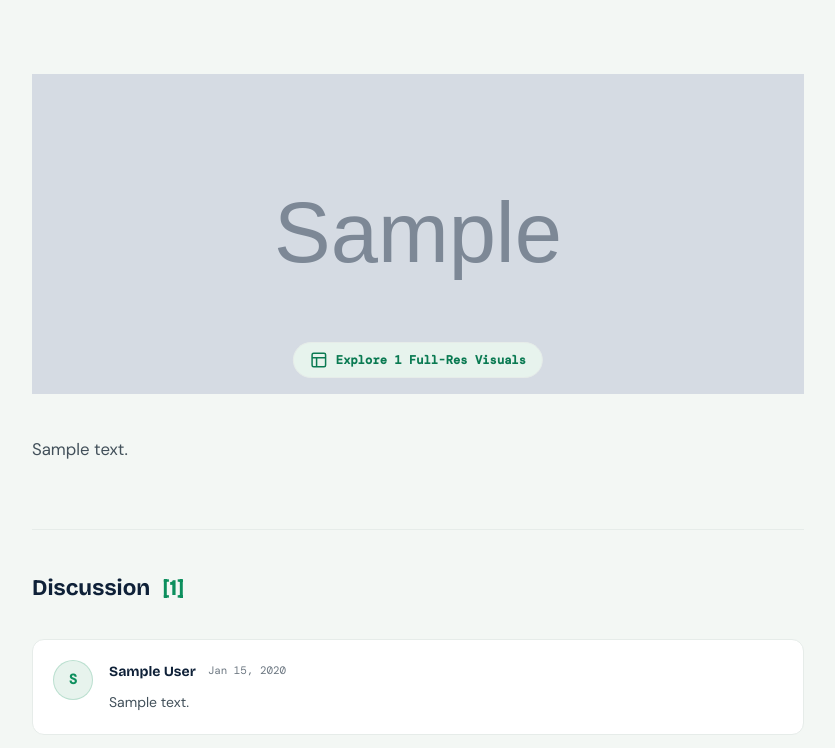
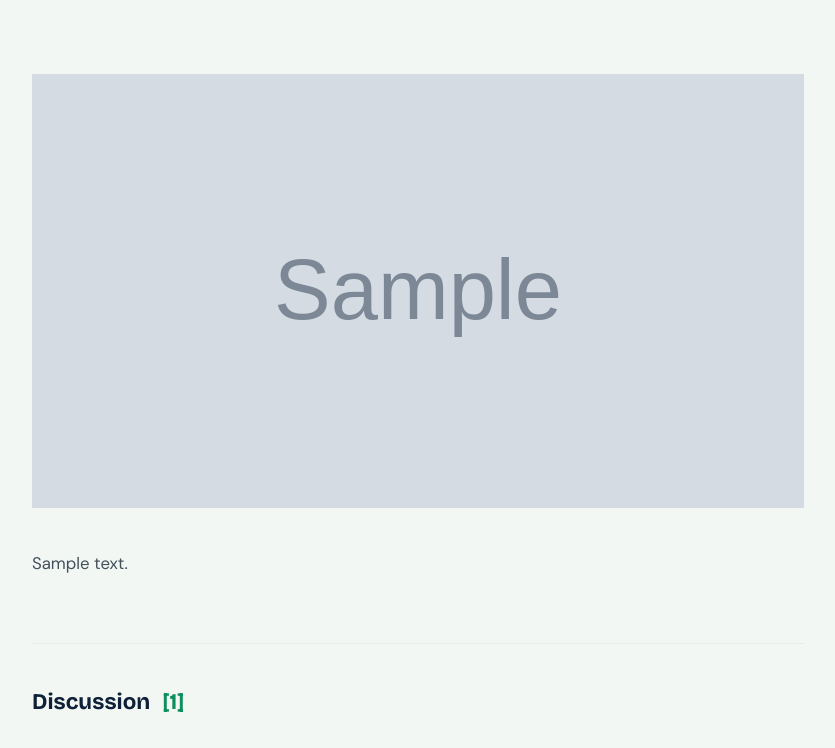
Before and after one commit to mustafanoman128/Website, a Flask app: page /blog/1 in a window 1280 px wide. Shown: the part 372-1120 px from the top of the page, without its empty margins (222-1057 px from the left). Run offline with Flask 3, Linux system fonts and the light colour scheme; tables that the repository leaves empty hold one stand-in row (values such as "Sample post"); grey boxes marked "Sample" are stand-in pictures; some libraries are stand-ins or nearby versions.

Commit message:
Blog post image: 16:9 aspect ratio; remove fullscreen gallery
Co-Authored-By: Claude Sonnet 4.6 <noreply@anthropic.com>

```diff
--- a/static/css/style.css
+++ b/static/css/style.css
@@ -1167,7 +1167,7 @@ ul { list-style: none; }
   transition: all 0.4s var(--ease-out);
 }
 .image-stack__item img { width: 100%; height: 100%; object-fit: cover; }
-.image-stack--large { height: 320px; }
+.image-stack--large { aspect-ratio: 16/9; height: auto; }
 .stack-1 { z-index: 3; }
 .stack-2 { z-index: 2; transform: translate(6px,6px) scale(0.96); opacity: 0.7; }
 .stack-3 { z-index: 1; transform: translate(12px,12px) scale(0.92); opacity: 0.5; }
--- a/templates/blog_post.html
+++ b/templates/blog_post.html
@@ -26,28 +26,11 @@
 
     {% if post.images %}
     <div class="post-image-bundle reveal">
-      <div class="image-stack image-stack--large" id="galleryTrigger">
-        {% for img in post.images[:3] %}
-          <div class="image-stack__item stack-{{ loop.index }}">
-            <img src="{{ url_for('static', filename='uploads/blog_images/' + img.image_path) }}" alt="Analysis Visual" loading="lazy" />
-          </div>
-        {% endfor %}
-
-        <button class="gallery-trigger btn btn--teal-blur">
-          <svg width="18" height="18" viewBox="0 0 24 24" fill="none" stroke="currentColor" stroke-width="2">
-            <rect x="3" y="3" width="18" height="18" rx="2" ry="2"></rect>
-            <line x1="3" y1="9" x2="21" y2="9"></line>
-            <line x1="9" y1="21" x2="9" y2="9"></line>
-          </svg>
-          <span>Explore {{ post.images|length }} Full-Res Visuals</span>
-        </button>
+      <div class="image-stack image-stack--large">
+        <div class="image-stack__item stack-1">
+          <img src="{{ url_for('static', filename='uploads/blog_images/' + post.images[0].image_path) }}" alt="{{ post.title }}" loading="lazy" />
+        </div>
       </div>
-    </div>
-
-    <div id="gallery-data" style="display:none;" aria-hidden="true">
-      {% for img in post.images %}
-        <span class="gallery-item-url">{{ url_for('static', filename='uploads/blog_images/' + img.image_path) }}</span>
-      {% endfor %}
     </div>
     {% endif %}
 
@@ -111,62 +94,5 @@
   </div>
 </section>
 
-<div id="fullscreenGallery" class="gallery-modal" role="dialog" aria-label="Image Gallery">
-  <span class="gallery-close" id="galleryClose">&times;</span>
-  <button class="gallery-nav prev" id="galleryPrev" aria-label="Previous Image">&#10094;</button>
-  <div class="gallery-content">
-    <img id="galleryImg" src="" alt="Full Resolution Visual">
-    <div class="gallery-counter mono"></div>
-  </div>
-  <button class="gallery-nav next" id="galleryNext" aria-label="Next Image">&#10095;</button>
-</div>
-
-<script>
-(function () {
-  const modal   = document.getElementById('fullscreenGallery');
-  const imgEl   = document.getElementById('galleryImg');
-  const counter = modal.querySelector('.gallery-counter');
-  let images = [];
-  let idx = 0;
-
-  function show() {
-    imgEl.src = images[idx];
-    counter.innerText = `${idx + 1} / ${images.length}`;
-  }
-
-  function open() {
-    images = Array.from(document.getElementsByClassName('gallery-item-url'))
-      .map(s => s.innerText.trim());
-    if (!images.length) return;
-    idx = 0;
-    show();
-    modal.classList.add('active');
-    document.body.style.overflow = 'hidden';
-  }
-
-  function close() {
-    modal.classList.remove('active');
-    document.body.style.overflow = '';
-  }
-
-  function step(dir) {
-    idx = (idx + dir + images.length) % images.length;
-    show();
-  }
-
-  const trigger = document.getElementById('galleryTrigger');
-  if (trigger) trigger.addEventListener('click', open);
-  document.getElementById('galleryClose').addEventListener('click', close);
-  document.getElementById('galleryPrev').addEventListener('click', () => step(-1));
-  document.getElementById('galleryNext').addEventListener('click', () => step(1));
-  modal.addEventListener('click', e => { if (e.target === modal) close(); });
-  document.addEventListener('keydown', e => {
-    if (!modal.classList.contains('active')) return;
-    if (e.key === 'ArrowLeft')  step(-1);
-    if (e.key === 'ArrowRight') step(1);
-    if (e.key === 'Escape')     close();
-  });
-})();
-</script>
 
 {% endblock %}
```
